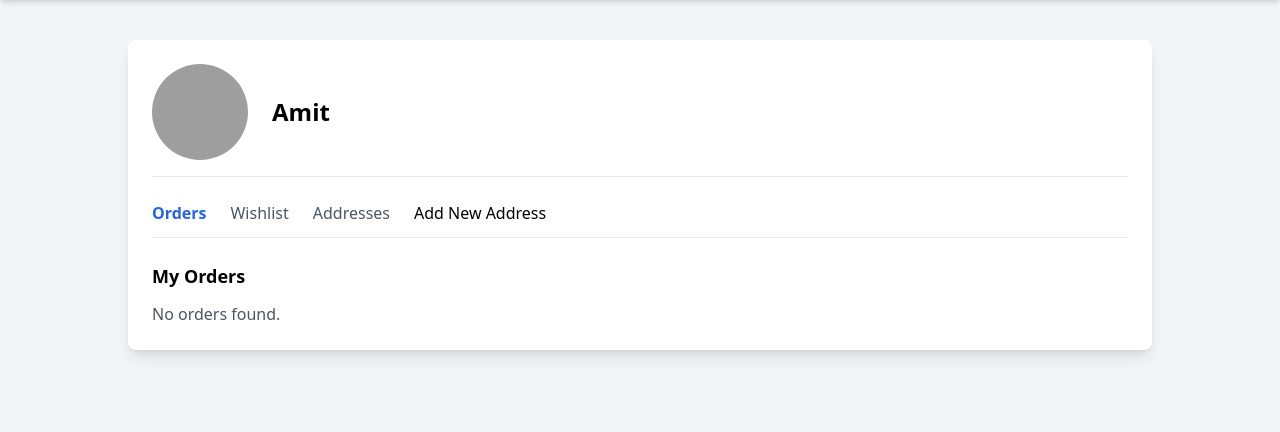
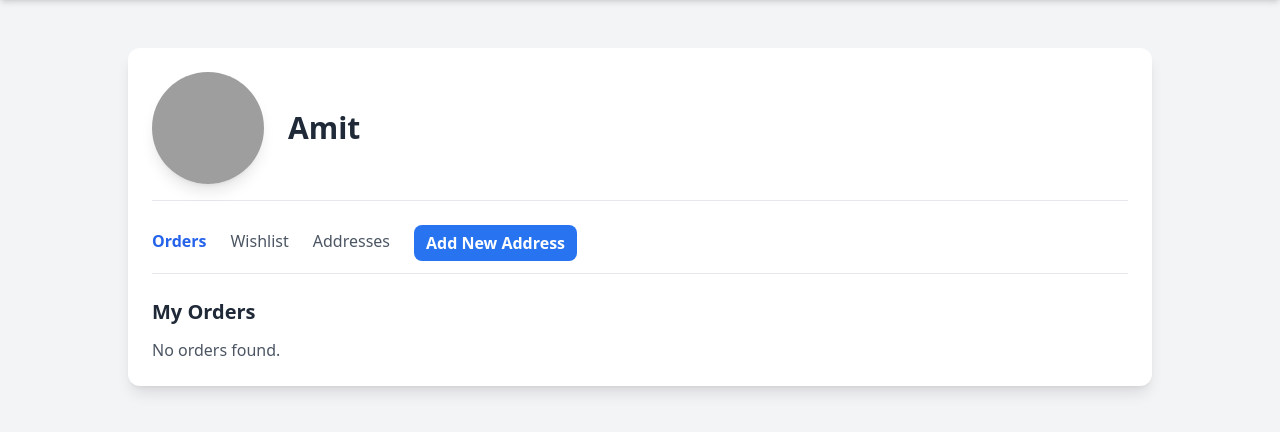
Before and after one commit to amitkumar1107/Web_project_TrendyKart, a Django app: page /profile/ in a window 1280 px wide. Shown: the part 72-504 px from the top of the page. Run offline with Django 5.2, Linux system fonts and the light colour scheme; a user stored in the database is signed in; data comes from the database, SQL or seed files in the repository; data that the repository does not hold is empty; some libraries are stand-ins or nearby versions; grey boxes are pictures that could not be loaded.

Commit message:
Enhance profile page layout and styles
Added styles for profile and order cards, improved tab navigation, and enhanced user interface elements.

```diff
--- a/templates/profile.html
+++ b/templates/profile.html
@@ -5,67 +5,105 @@
 <meta name="viewport" content="width=device-width, initial-scale=1.0">
 <title>My Profile - TrendyKart</title>
 <script src="https://cdn.tailwindcss.com"></script>
+<style>
+/* 3D card hover effect */
+.profile-card, .order-card, .address-card, .wishlist-card {
+  transition: transform 0.5s ease, box-shadow 0.5s ease;
+  transform-style: preserve-3d;
+}
+.profile-card:hover, .order-card:hover, .address-card:hover, .wishlist-card:hover {
+  transform: translateY(-6px) scale(1.03);
+  box-shadow: 0 25px 50px rgba(0,0,0,0.25);
+}
+
+/* Tabs Styling */
+.tab-link {
+  padding-bottom: 4px;
+  cursor: pointer;
+  transition: all 0.3s ease;
+}
+.tab-link.active {
+  border-b-2 border-blue-600;
+}
+.add-address-btn {
+  background-color: #2874f0;
+  color: white;
+  padding: 6px 12px;
+  border-radius: 8px;
+  font-weight: 600;
+  transition: all 0.3s ease;
+}
+.add-address-btn:hover {
+  transform: translateY(-3px) scale(1.05);
+  box-shadow: 0 10px 20px rgba(0,0,0,0.2);
+}
+
+/* Responsive adjustments */
+@media (max-width: 768px) {
+  .tab-link {
+    font-size: 14px;
+  }
+  .add-address-btn {
+    padding: 5px 10px;
+    font-size: 14px;
+  }
+}
+</style>
 </head>
 <body class="bg-gray-100">
 
 <!-- Navbar -->
 <nav class="bg-white shadow-md py-4 px-6 flex justify-between items-center">
   <a href="{% url 'home' %}" class="text-xl font-semibold text-blue-600">TrendyKart</a>
-
   <div class="flex space-x-4">
     <a href="{% url 'cart' %}" class="relative">
-                <button class="bg-blue-600 text-white px-4 py-2 rounded-lg">Cart</button>
+      <button class="bg-blue-600 text-white px-4 py-2 rounded-lg hover:shadow-lg">Cart</button>
     </a>
     {% if user.is_authenticated %}
     <form action="{% url 'logout' %}" method="post">
       {% csrf_token %}
-                    <button type="submit" class="text-red-600 font-semibold">Log Out</button>
+      <button type="submit" class="text-red-600 font-semibold hover:underline">Log Out</button>
     </form>
     {% endif %}
   </div>
 </nav>
 
 <!-- Profile Container -->
-    <div class="max-w-5xl mx-auto mt-10 p-6 bg-white shadow-lg rounded-lg">
+<div class="max-w-5xl mx-auto mt-12 p-6 profile-card bg-white shadow-lg rounded-xl">
   <!-- User Info -->
   <div class="flex items-center space-x-6 border-b pb-4">
-            <!-- Round Profile Picture -->
     {% if user_pic and user_pic.photo %}
-                <img src="https://res.cloudinary.com/dx5kyboi4/image/upload/v1749562612/2_nj1ysc.png" alt="{{ users.username }}" class="w-24 h-24 rounded-full">
+      <img src="https://res.cloudinary.com/dx5kyboi4/image/upload/v1749562612/2_nj1ysc.png" alt="{{ users.username }}" class="w-28 h-28 rounded-full shadow-lg">
     {% else %}
-                <img src="https://res.cloudinary.com/dx5kyboi4/image/upload/v1749562612/2_nj1ysc.png" alt="Default Profile" class="w-24 h-24 rounded-full">
+      <img src="https://res.cloudinary.com/dx5kyboi4/image/upload/v1749562612/2_nj1ysc.png" alt="Default Profile" class="w-28 h-28 rounded-full shadow-lg">
     {% endif %}
     <div>
-                <h2 class="text-2xl font-semibold">{{ users.username }}</h2>
+      <h2 class="text-3xl font-semibold text-gray-800">{{ users.username }}</h2>
       <p class="text-gray-600">{{ users.email }}</p>
     </div>
   </div>
 
   <!-- Tabs -->
-        <div class="mt-6">
+  <div class="mt-6 flex flex-col">
     <nav class="flex space-x-6 border-b pb-3">
       <button class="tab-link active text-blue-600 font-semibold" onclick="showTab(event, 'orders')">Orders</button>
       <button class="tab-link text-gray-600" onclick="showTab(event, 'wishlist')">Wishlist</button>
       <button class="tab-link text-gray-600" onclick="showTab(event, 'addresses')">Addresses</button>
-                <a href="{% url 'add' %}" class="add-address-btn">Add New Address</a>
+      <a href="{% url 'add' %}" class="add-address-btn ml-auto">Add New Address</a>
     </nav>
-        </div>
 
-        <!-- Orders Section -->
+    <!-- Orders -->
     <div id="orders" class="tab-content mt-6">
-            <h3 class="text-lg font-semibold mb-3">My Orders</h3>
+      <h3 class="text-xl font-semibold mb-3 text-gray-800">My Orders</h3>
       {% if orders %}
         {% for order in orders %}
-                <div class="border p-3 rounded-md shadow-sm mb-3">
-                    <p class="font-semibold">Order {{ order.id }}</p>
-                    <p class="text-sm text-gray-600">{{ order.status }} - {{ order.order_date }}</p>
-
-                    <!-- Display product info -->
-                    <p>Product Name: {{ order.product.product_name }}</p>
-                    <p>Price: ₹{{ order.product.price }}</p>
-
+          <div class="order-card border p-4 rounded-xl shadow-md mb-4 hover:bg-gray-50">
+            <p class="font-semibold text-gray-700">Order #{{ order.id }}</p>
+            <p class="text-sm text-gray-500">{{ order.status }} - {{ order.order_date }}</p>
+            <p class="mt-2 text-gray-700">Product: {{ order.product.product_name }}</p>
+            <p class="text-gray-800 font-bold">Price: ₹{{ order.product.price }}</p>
             <a href="{% url 'product' order.product.id %}">
-                        <button class="mt-2 px-4 py-1 bg-blue-600 text-white rounded">View Details</button>
+              <button class="mt-3 px-4 py-2 bg-blue-600 text-white rounded-lg hover:shadow-lg">View Details</button>
             </a>
           </div>
         {% endfor %}
@@ -74,18 +112,27 @@
       {% endif %}
     </div>
 
-        <!-- Wishlist Section -->
+    <!-- Wishlist -->
     <div id="wishlist" class="tab-content mt-6 hidden">
-            <h3 class="text-lg font-semibold mb-3">My Wishlist</h3>
+      <h3 class="text-xl font-semibold mb-3 text-gray-800">My Wishlist</h3>
+      {% if wishlist %}
+        {% for item in wishlist %}
+          <div class="wishlist-card border p-4 rounded-xl shadow-md mb-4 hover:bg-gray-50">
+            <p class="font-semibold">{{ item.product_name }}</p>
+            <p class="text-gray-600">Price: ₹{{ item.price }}</p>
+          </div>
+        {% endfor %}
+      {% else %}
         <p class="text-gray-600">Your wishlist is empty.</p>
+      {% endif %}
     </div>
 
-        <!-- Addresses Section -->
+    <!-- Addresses -->
     <div id="addresses" class="tab-content mt-6 hidden">
-            <h3 class="text-lg font-semibold mb-3">My Addresses</h3>
+      <h3 class="text-xl font-semibold mb-3 text-gray-800">My Addresses</h3>
       {% if addresses %}
         {% for address in addresses %}
-                <div class="border p-3 rounded-md shadow-sm mb-3">
+          <div class="address-card border p-4 rounded-xl shadow-md mb-4 hover:bg-gray-50">
             <p><strong>Name:</strong> {{ address.name }}</p>
             <p><strong>Locality:</strong> {{ address.locality }}</p>
             <p><strong>City:</strong> {{ address.city }}</p>
@@ -94,30 +141,23 @@
           </div>
         {% endfor %}
       {% else %}
-                <p class="text-gray-600">No address found. <a href="{% url 'add' %}" class="text-blue-600">Add an address</a></p>
+        <p class="text-gray-600">No address found. <a href="{% url 'add' %}" class="text-blue-600 underline">Add an address</a></p>
       {% endif %}
     </div>
   </div>
+</div>
 
-    <!-- JavaScript for Tabs -->
 <script>
-        function showTab(event, tabName) {
-            // Hide all tabs
-            document.querySelectorAll('.tab-content').forEach(tab => {
-                tab.classList.add('hidden');
-            });
-
-            // Show the selected tab
+function showTab(event, tabName){
+  document.querySelectorAll('.tab-content').forEach(tab => tab.classList.add('hidden'));
   document.getElementById(tabName).classList.remove('hidden');
 
-            // Change the active tab styling
   document.querySelectorAll('.tab-link').forEach(link => {
-                link.classList.remove('text-blue-600', 'font-semibold');
+    link.classList.remove('text-blue-600','font-semibold');
     link.classList.add('text-gray-600');
   });
-            event.target.classList.add('text-blue-600', 'font-semibold');
+  event.target.classList.add('text-blue-600','font-semibold');
 }
 </script>
-
 </body>
 </html>
```
Lines whose indentation alone changed are shown as unchanged.
